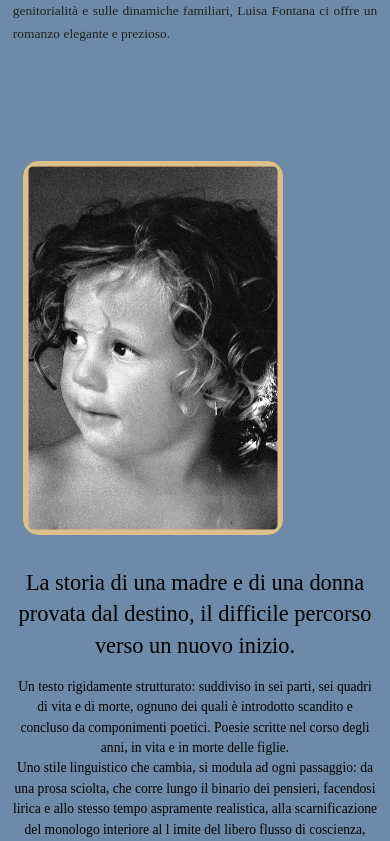
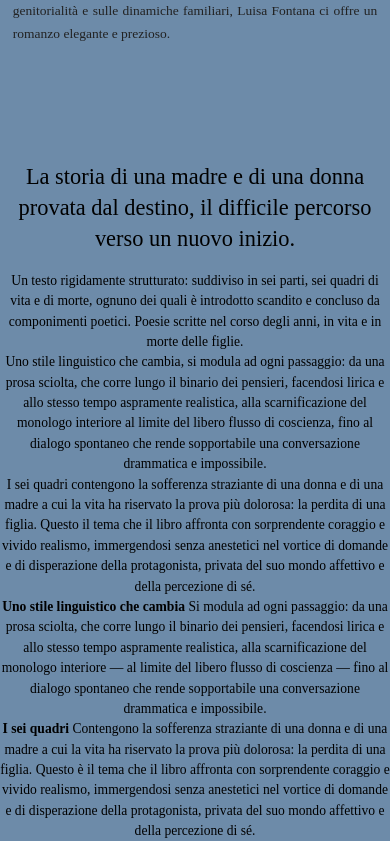
Before and after one commit to Khizar-Alii/ragazza, a React (Vite) app: page / in a window 390 px wide. Shown: the part 2900-3741 px from the top of the page. Built offline with nearby package versions, Linux system fonts and the light colour scheme; a web font is replaced by a local one.

Commit message:
updated code

```diff
--- a/src/components/twoColumnSection/twoColumnSection.module.css
+++ b/src/components/twoColumnSection/twoColumnSection.module.css
@@ -1,92 +1,37 @@
 .twoColContainer {
-  padding-top: 4rem;
-  padding-bottom: 4rem;
+  padding: 4rem 0;
 }
 
 .contentWrapper {
   display: flex;
-  gap: 8rem;
-  align-items: flex-start;
-  flex-wrap: wrap;
-}
-
-.imageColumn {
-  flex: 0 0 30%;
-  max-width: 30%;
-  min-width: 280px;
-}
-
-.imageFrame {
-  border-radius: 20px;
-  overflow: hidden;
-  background: #333;
-}
-
-.image {
-  width: 100%;
-  height: auto;
-  display: block;
+  justify-content: center;
 }
 
 .textColumn {
-  flex: 1;
-  min-width: 320px;
+  max-width: 900px;
+  width: 100%;
 }
 
 .title {
-  font-size: 36px;
+  font-size: 2.25rem;
   font-weight: 400;
-  margin-bottom: 10px;
-  color: #000000;
+  margin-bottom: 1rem;
+  color: #000;
 }
 
 .textContent {
   font-size: 1rem;
   color: #000;
   font-weight: 400;
-  line-height: 25px;
+  line-height: 1.7;
 }
 
 .textContent p {
   margin-bottom: 1rem;
 }
 
-.signature {
-  text-align: right;
-  font-weight: 700;
-  margin-top: 10px;
-  font-size: 14px;
-}
-
 /* Responsive Styles */
-@media (max-width: 1200px) {
-  .contentWrapper {
-    gap: 4rem;
-  }
-}
-
 @media (max-width: 968px) {
-  .contentWrapper {
-    gap: 3rem;
-    flex-direction: column;
-  }
-
-  .imageColumn {
-    flex: 1 1 100%;
-    max-width: 100%;
-    display: flex;
-    justify-content: center;
-  }
-
-  .imageFrame {
-    max-width: 400px;
-  }
-
-  .textColumn {
-    flex: 1 1 100%;
-    max-width: 100%;
-  }
-
   .title {
     font-size: 2rem;
   }
@@ -98,53 +43,33 @@
 
 @media (max-width: 768px) {
   .twoColContainer {
-    padding-top: 3rem;
-    padding-bottom: 3rem;
-  }
-
-  .contentWrapper {
-    gap: 2rem;
+    padding: 3rem 0;
   }
 
   .title {
     font-size: 1.8rem;
-    margin-bottom: 1.5rem;
+    text-align: center;
   }
 
   .textContent {
-    line-height: 1.7;
+    font-size: 0.9rem;
+    text-align: center;
   }
 }
 
 @media (max-width: 480px) {
   .twoColContainer {
-    padding-top: 2rem;
-    padding-bottom: 2rem;
-  }
-
-  .imageFrame {
-    max-width: 260px; /* smaller so it fits */
-    border-radius: 15px;
+    padding: 2rem 0;
   }
 
   .title {
     font-size: 1.4rem;
     line-height: 1.4;
-    margin-bottom: 1rem;
-    text-align: center; /* optional for better balance */
   }
 
   .textContent {
     font-size: 0.85rem;
     line-height: 1.5;
-    word-break: break-word; /* prevents text overflow */
-    text-align: center;     /* optional: makes mobile layout cleaner */
-  }
-
-  .signature {
-    font-size: 12px;
-    margin-top: 0.75rem;
-    text-align: center; /* avoids overflow and looks balanced */
     word-break: break-word;
   }
 }
--- a/src/components/twoColumnSection/twoColumnSection.tsx
+++ b/src/components/twoColumnSection/twoColumnSection.tsx
@@ -1,15 +1,9 @@
 import styles from "./twoColumnSection.module.css";
-import SilviaImage from "../../assets/silvia2.png";
+
 const TwoColumnSection = () => {
   return (
     <div className={`${styles.twoColContainer} pageContainer`}>
       <div className={styles.contentWrapper}>
-        <div className={styles.imageColumn}>
-          <div className={styles.imageFrame}>
-            <img src={SilviaImage} alt="Silvia" className={styles.image} />
-          </div>
-        </div>
-
         <div className={styles.textColumn}>
           <h2 className={styles.title}>
             La storia di una madre e di una donna provata dal destino, il
@@ -26,14 +20,14 @@ const TwoColumnSection = () => {
               Uno stile linguistico che cambia, si modula ad ogni passaggio: da
               una prosa sciolta, che corre lungo il binario dei pensieri,
               facendosi lirica e allo stesso tempo aspramente realistica, alla
-              scarnificazione del monologo interiore al l imite del libero
+              scarnificazione del monologo interiore al limite del libero
               flusso di coscienza, fino al dialogo spontaneo che rende
               sopportabile una conversazione drammatica e impossibile.
               <br />
               I sei quadri contengono la sofferenza straziante di una donna e di
               una madre a cui la vita ha riservato la prova più dolorosa: la
               perdita di una figlia. Questo il tema che il libro affronta con
-              sorprendente coraggio e vivido realismo, i mmergendosi senza
+              sorprendente coraggio e vivido realismo, immergendosi senza
               anestetici nel vortice di domande e di disperazione della
               protagonista, privata del suo mondo affettivo e della percezione
               di sé.
@@ -53,7 +47,6 @@ const TwoColumnSection = () => {
               disperazione della protagonista, privata del suo mondo affettivo e
               della percezione di sé.
             </p>
-            <p className={styles.signature}>Luisa Fontana</p>
           </div>
         </div>
       </div>
```
